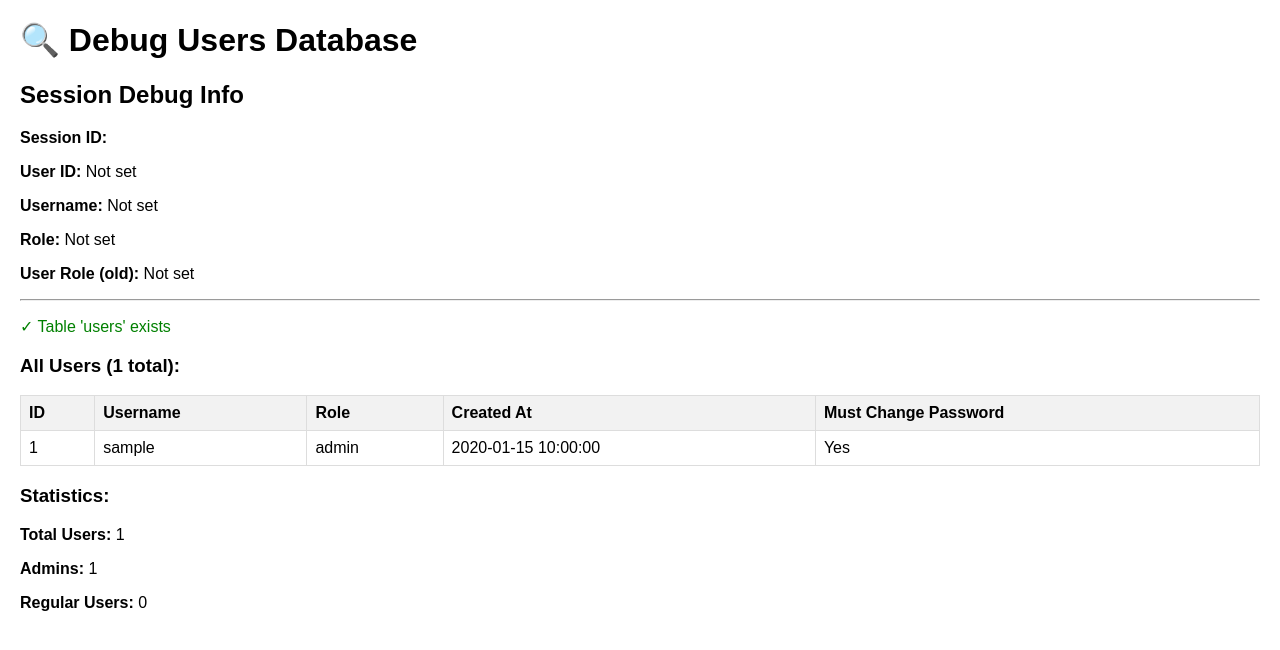
After one commit to akunkuliahjenn/cobi-pi-hampirfix-middleware-build, a PHP site: page /debug_users.php in a window 1280 px wide. The commit adds this page. Shown: the top 650 px of the page. Run offline with PHP 8.4, Linux system fonts and the light colour scheme; tables that the repository leaves empty or names only in its code hold one stand-in row (values such as "Sample post").

Commit message:
Add files via upload

```diff
--- /dev/null
+++ b/cornerbites-sia/debug_users.php
@@ -0,0 +1,80 @@
+<?php
+// debug_users.php
+ini_set('display_errors', 1);
+error_reporting(E_ALL);
+
+require_once __DIR__ . '/config/db.php';
+
+echo "<!DOCTYPE html>";
+echo "<html><head><title>Debug Users</title>";
+echo "<style>body{font-family:Arial,sans-serif;margin:20px;} table{border-collapse:collapse;width:100%;} th,td{border:1px solid #ddd;padding:8px;text-align:left;} th{background-color:#f2f2f2;}</style>";
+echo "</head><body>";
+
+echo "<h1>🔍 Debug Users Database</h1>";
+
+// Debug session info
+echo "<h2>Session Debug Info</h2>";
+echo "<p><strong>Session ID:</strong> " . session_id() . "</p>";
+echo "<p><strong>User ID:</strong> " . ($_SESSION['user_id'] ?? 'Not set') . "</p>";
+echo "<p><strong>Username:</strong> " . ($_SESSION['username'] ?? 'Not set') . "</p>";
+echo "<p><strong>Role:</strong> " . ($_SESSION['role'] ?? 'Not set') . "</p>";
+echo "<p><strong>User Role (old):</strong> " . ($_SESSION['user_role'] ?? 'Not set') . "</p>";
+echo "<hr>";
+
+try {
+    $conn = $db;
+
+    // Check if users table exists (MySQL syntax)
+    $tables = $conn->query("SHOW TABLES LIKE 'users'");
+    if ($tables->rowCount() > 0) {
+        echo "<p style='color:green;'>✓ Table 'users' exists</p>";
+
+        // Get all users
+        $stmt = $conn->query("SELECT id, username, role, created_at, must_change_password FROM users ORDER BY id");
+        $users = $stmt->fetchAll(PDO::FETCH_ASSOC);
+
+        echo "<h3>All Users (" . count($users) . " total):</h3>";
+        if (count($users) > 0) {
+            echo "<table>";
+            echo "<tr><th>ID</th><th>Username</th><th>Role</th><th>Created At</th><th>Must Change Password</th></tr>";
+            foreach ($users as $user) {
+                echo "<tr>";
+                echo "<td>" . htmlspecialchars($user['id']) . "</td>";
+                echo "<td>" . htmlspecialchars($user['username']) . "</td>";
+                echo "<td>" . htmlspecialchars($user['role']) . "</td>";
+                echo "<td>" . htmlspecialchars($user['created_at']) . "</td>";
+                echo "<td>" . ($user['must_change_password'] ? 'Yes' : 'No') . "</td>";
+                echo "</tr>";
+            }
+            echo "</table>";
+        } else {
+            echo "<p>No users found in database</p>";
+        }
+
+        // Count by role
+        $adminCount = $conn->query("SELECT COUNT(*) FROM users WHERE role = 'admin'")->fetchColumn();
+        $userCount = $conn->query("SELECT COUNT(*) FROM users WHERE role = 'user'")->fetchColumn();
+        $totalCount = $conn->query("SELECT COUNT(*) FROM users")->fetchColumn();
+
+        echo "<h3>Statistics:</h3>";
+        echo "<p><strong>Total Users:</strong> " . $totalCount . "</p>";
+        echo "<p><strong>Admins:</strong> " . $adminCount . "</p>";
+        echo "<p><strong>Regular Users:</strong> " . $userCount . "</p>";
+
+    } else {
+        echo "<p style='color:red;'>❌ Table 'users' does not exist</p>";
+
+        // Show all tables (MySQL syntax)
+        $tables = $conn->query("SHOW TABLES");
+        echo "<h3>Available tables:</h3>";
+        while ($table = $tables->fetch(PDO::FETCH_NUM)) {
+            echo "<p>- " . $table[0] . "</p>";
+        }
+    }
+
+} catch (Exception $e) {
+    echo "<p style='color:red;'>Error: " . $e->getMessage() . "</p>";
+}
+
+echo "</body></html>";
+?>
```
Also changed, not shown: cornerbites-sia/admin/users.php (+33 -48 lines), cornerbites-sia/assets/js/users.js (+80 -39 lines).
